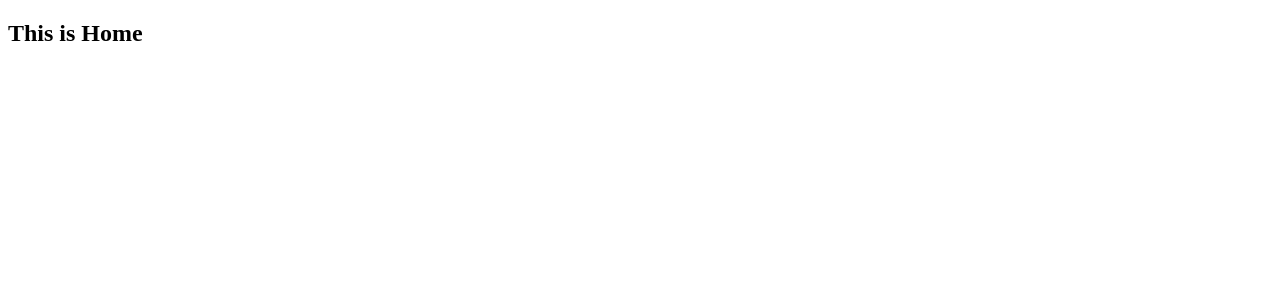
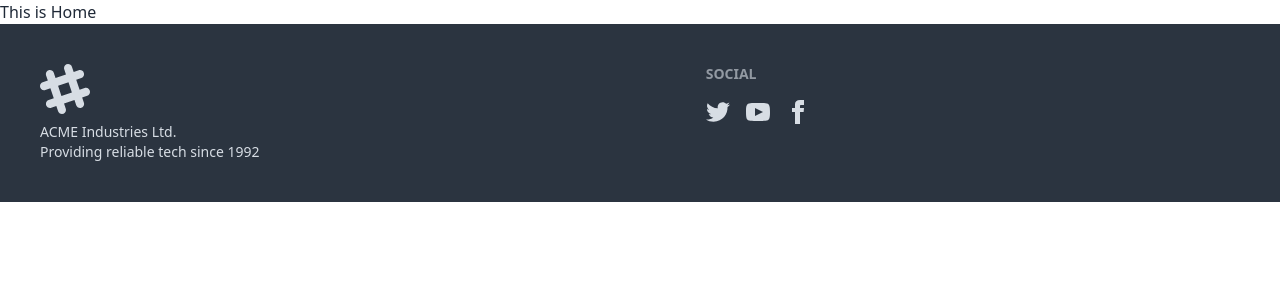
Before and after one commit to shuvo794/Medico-app-client, a React (Vite) app: page / in a window 1280 px wide. Shown: the top 300 px of the page. Built offline with nearby package versions, Linux system fonts and the light colour scheme.

Commit message:
send solve code

```diff
--- a/src/Layout/Main.jsx
+++ b/src/Layout/Main.jsx
@@ -1,9 +1,15 @@
 
 import { Outlet } from 'react-router-dom'
+import Footer from '../Shared/Footer/Footer'
 
 function Main() {
   return (
-    <Outlet></Outlet>
+    <div>
+      <Outlet></Outlet>
+      <Footer></Footer>
+    </div>
+
+
   )
 }
 
--- a/src/Pages/Home/Home/Home.jsx
+++ b/src/Pages/Home/Home/Home.jsx
@@ -3,7 +3,8 @@
 function Home() {
   return (
       <div>
-          <h2>This is Home</h2>
+      <h2>This is Home</h2>
+
     </div>
   )
 }
--- /dev/null
+++ b/src/Shared/Footer/Footer.jsx
@@ -0,0 +1,22 @@
+import React from 'react'
+
+function Footer() {
+  return (
+      <footer className="footer p-10 bg-neutral text-neutral-content">
+  <aside>
+    <svg width="50" height="50" viewBox="0 0 24 24" xmlns="http://www.w3.org/2000/svg" fillRule="evenodd" clipRule="evenodd" className="fill-current"><path d="M22.672 15.226l-2.432.811.841 2.515c.33 1.019-.209 2.127-1.23 2.456-1.15.325-2.148-.321-2.463-1.226l-.84-2.518-5.013 1.677.84 2.517c.391 1.203-.434 2.542-1.831 2.542-.88 0-1.601-.564-1.86-1.314l-.842-2.516-2.431.809c-1.135.328-2.145-.317-2.463-1.229-.329-1.018.211-2.127 1.231-2.456l2.432-.809-1.621-4.823-2.432.808c-1.355.384-2.558-.59-2.558-1.839 0-.817.509-1.582 1.327-1.846l2.433-.809-.842-2.515c-.33-1.02.211-2.129 1.232-2.458 1.02-.329 2.13.209 2.461 1.229l.842 2.515 5.011-1.677-.839-2.517c-.403-1.238.484-2.553 1.843-2.553.819 0 1.585.509 1.85 1.326l.841 2.517 2.431-.81c1.02-.33 2.131.211 2.461 1.229.332 1.018-.21 2.126-1.23 2.456l-2.433.809 1.622 4.823 2.433-.809c1.242-.401 2.557.484 2.557 1.838 0 .819-.51 1.583-1.328 1.847m-8.992-6.428l-5.01 1.675 1.619 4.828 5.011-1.674-1.62-4.829z"></path></svg>
+    <p>ACME Industries Ltd.<br/>Providing reliable tech since 1992</p>
+  </aside>
+  <nav>
+    <header className="footer-title">Social</header>
+    <div className="grid grid-flow-col gap-4">
+      <a><svg xmlns="http://www.w3.org/2000/svg" width="24" height="24" viewBox="0 0 24 24" className="fill-current"><path d="M24 4.557c-.883.392-1.832.656-2.828.775 1.017-.609 1.798-1.574 2.165-2.724-.951.564-2.005.974-3.127 1.195-.897-.957-2.178-1.555-3.594-1.555-3.179 0-5.515 2.966-4.797 6.045-4.091-.205-7.719-2.165-10.148-5.144-1.29 2.213-.669 5.108 1.523 6.574-.806-.026-1.566-.247-2.229-.616-.054 2.281 1.581 4.415 3.949 4.89-.693.188-1.452.232-2.224.084.626 1.956 2.444 3.379 4.6 3.419-2.07 1.623-4.678 2.348-7.29 2.04 2.179 1.397 4.768 2.212 7.548 2.212 9.142 0 14.307-7.721 13.995-14.646.962-.695 1.797-1.562 2.457-2.549z"></path></svg></a>
+      <a><svg xmlns="http://www.w3.org/2000/svg" width="24" height="24" viewBox="0 0 24 24" className="fill-current"><path d="M19.615 3.184c-3.604-.246-11.631-.245-15.23 0-3.897.266-4.356 2.62-4.385 8.816.029 6.185.484 8.549 4.385 8.816 3.6.245 11.626.246 15.23 0 3.897-.266 4.356-2.62 4.385-8.816-.029-6.185-.484-8.549-4.385-8.816zm-10.615 12.816v-8l8 3.993-8 4.007z"></path></svg></a>
+      <a><svg xmlns="http://www.w3.org/2000/svg" width="24" height="24" viewBox="0 0 24 24" className="fill-current"><path d="M9 8h-3v4h3v12h5v-12h3.642l.358-4h-4v-1.667c0-.955.192-1.333 1.115-1.333h2.885v-5h-3.808c-3.596 0-5.192 1.583-5.192 4.615v3.385z"></path></svg></a>
+    </div>
+  </nav>
+</footer>
+  )
+}
+
+export default Footer
--- a/src/main.jsx
+++ b/src/main.jsx
@@ -1,6 +1,6 @@
 import React from 'react'
 import ReactDOM from 'react-dom/client'
-
+import './index.css';
 import {
   RouterProvider,
 } from "react-router-dom";
@@ -8,6 +8,8 @@
 
 ReactDOM.createRoot(document.getElementById('root')).render(
   <React.StrictMode>
-    <RouterProvider router={router} />
+    <div className='max-w-screen-xl mx-auto'>
+        <RouterProvider router={router} />
+  </div>
   </React.StrictMode>,
 )
```
